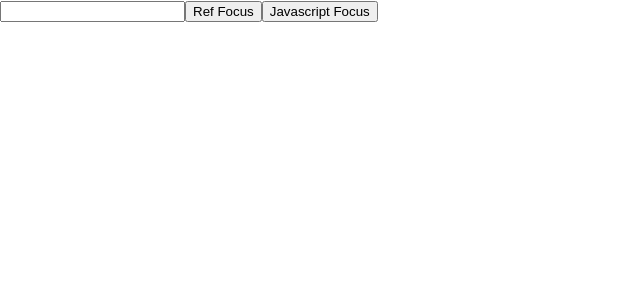
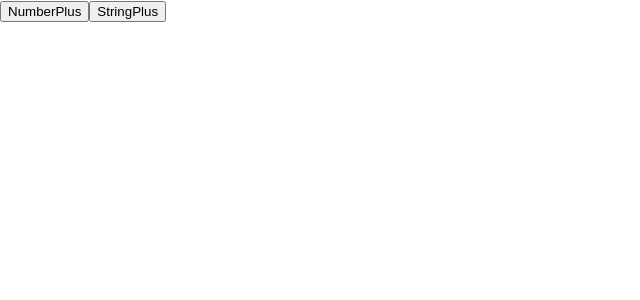
Before and after one commit to chaengs/React200, a React (Create React App) app: page / in a window 1280 px wide. Shown: the top 300 px of the page, without its empty margins (0-640 px from the left). Built offline with nearby package versions, Linux system fonts and the light colour scheme.

Commit message:
074 커링 함수 구현하기

```diff
--- a/src/App.js
+++ b/src/App.js
@@ -1,12 +1,14 @@
 import React from 'react';
-import ReactRef from './R073_ReactRef'
+import Currying from './R074_ReactCurrying'
 
 function App() {
   return (
     <div>
-      <ReactRef />
+      <Currying />
     </div>
   );
 }
 
 export default App;
+
+// Currying은 함수의 재사용성을 높이기 위해 함수 자체를 return하는 함수.
--- /dev/null
+++ b/src/R074_ReactCurrying.js
@@ -0,0 +1,30 @@
+import React, { Component } from "react";
+
+class R074_ReactCurrying extends Component {
+    plusNumOrString(c, d){
+        return c + d;
+    }
+
+    PlusFunc1(a){
+        return function(b){
+            return this.plusNumOrString(a, b)
+        }.bind(this)
+    }
+
+    PlusFunc2 = a => b => this.plusNumOrString(a, b) // PlusFunc1을 화살표 함수로 표현한 완전히 동일한 함수
+
+    PlusFunc(a){
+        return this.PlusFunc1(a)(200)
+    }
+
+    render(){
+        return (
+            <>
+                <input type="button" value="NumberPlus" onClick={e => alert(this.PlusFunc(100))}/>
+                <input type="button" value="StringPlus" onClick={e => alert(this.PlusFunc("react"))}/>
+            </>
+        )
+    }
+}
+
+export default R074_ReactCurrying;
```
